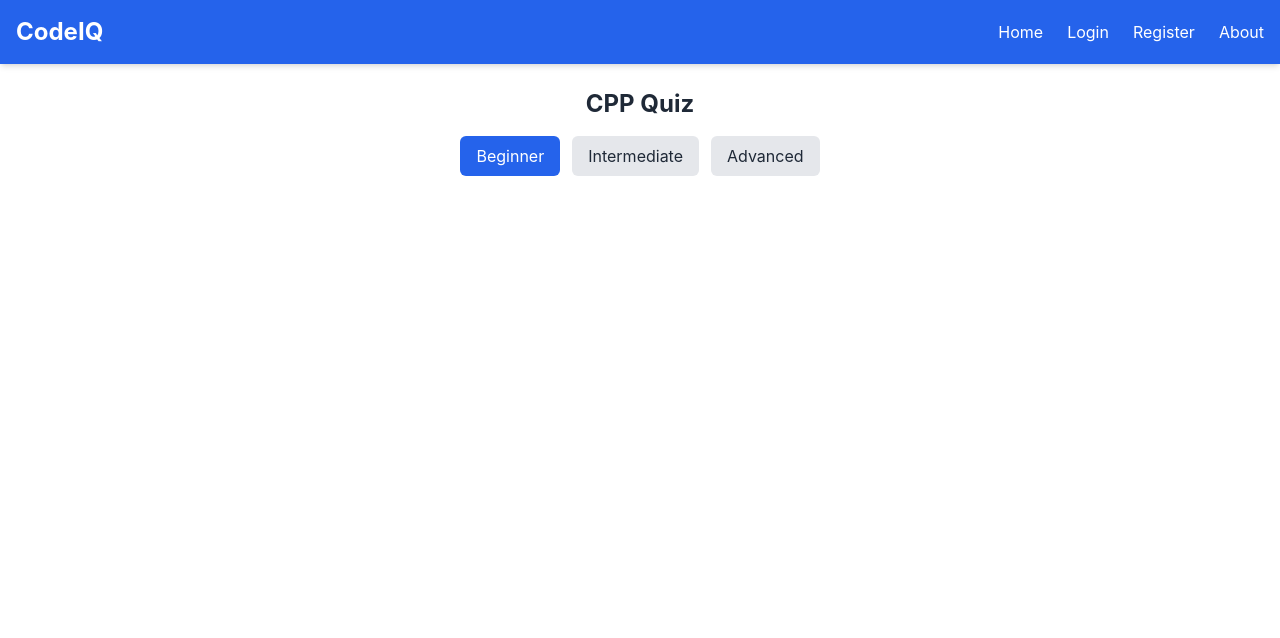
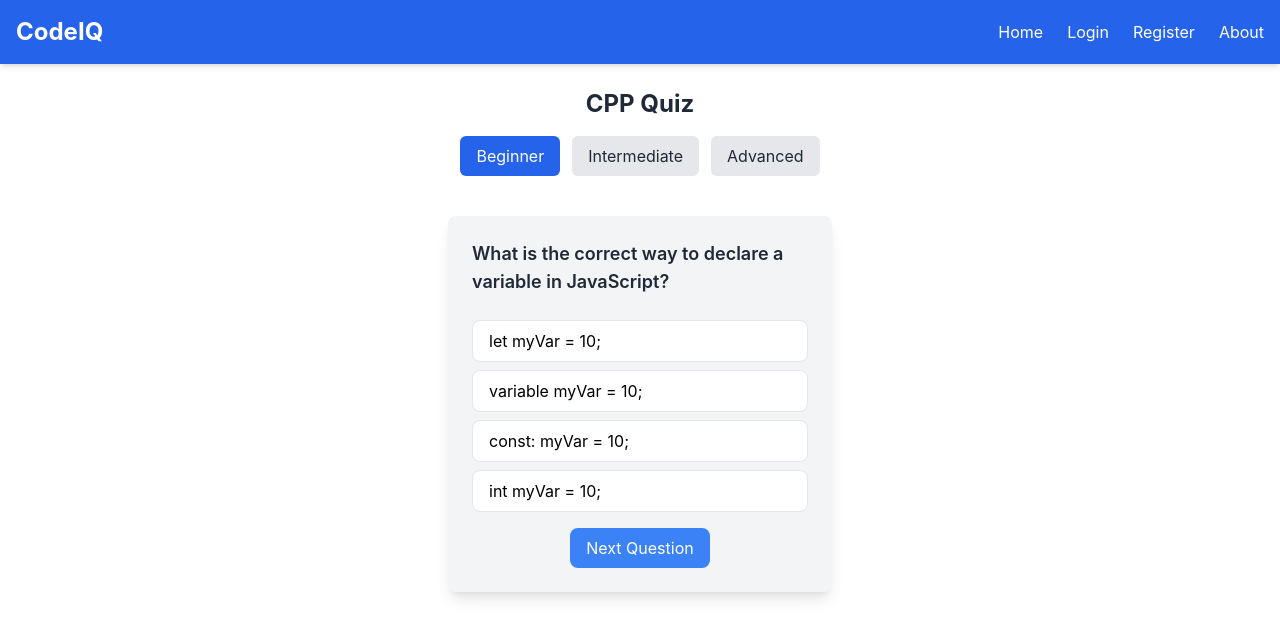
Before and after one commit to hardikpatel2906/CodeIQ, a React (Vite) app: page /quiz/cpp in a window 1280 px wide. Shown: the top 638 px of the page. Built offline with nearby package versions, Linux system fonts and the light colour scheme.

Commit message:
Create Flash card component

```diff
--- /dev/null
+++ b/src/components/FlashCard.tsx
@@ -0,0 +1,85 @@
+import React, { useState } from "react";
+
+interface Question {
+  question: string;
+  options: string[];
+  correctAnswer: string;
+}
+
+const questions: Question[] = [
+  {
+    question: "What is the correct way to declare a variable in JavaScript?",
+    options: ["let myVar = 10;", "variable myVar = 10;", "const: myVar = 10;", "int myVar = 10;"],
+    correctAnswer: "let myVar = 10;",
+  },
+  {
+    question: "Which keyword is used to define a function in JavaScript?",
+    options: ["define", "function", "fun", "def"],
+    correctAnswer: "function",
+  },
+  {
+    question: "Which method is used to remove the last element from an array?",
+    options: ["removeLast()", "pop()", "deleteLast()", "shift()"],
+    correctAnswer: "pop()",
+  },
+];
+
+const FlashCard: React.FC = () => {
+  const [currentQuestion, setCurrentQuestion] = useState(0);
+  const [selectedAnswer, setSelectedAnswer] = useState<string | null>(null);
+  const [isAnswered, setIsAnswered] = useState(false);
+
+  const handleAnswerClick = (answer: string) => {
+    setSelectedAnswer(answer);
+    setIsAnswered(true);
+  };
+
+  const handleNextQuestion = () => {
+    if (currentQuestion < questions.length - 1) {
+      setCurrentQuestion(currentQuestion + 1);
+      setSelectedAnswer(null);
+      setIsAnswered(false);
+    } else {
+      alert("Quiz completed! Restarting...");
+      setCurrentQuestion(0);
+      setSelectedAnswer(null);
+      setIsAnswered(false);
+    }
+  };
+
+  return (
+    <div className="flex flex-col items-center justify-center p-6 bg-gray-100 rounded-lg shadow-lg w-96 mx-auto mt-10">
+      <h2 className="text-lg font-semibold text-gray-800">{questions[currentQuestion].question}</h2>
+
+      <div className="mt-4 w-full">
+        {questions[currentQuestion].options.map((option, index) => (
+          <button
+            key={index}
+            onClick={() => handleAnswerClick(option)}
+            className={`block w-full px-4 py-2 mt-2 text-left rounded-lg border text-black
+                ${isAnswered ? (option === questions[currentQuestion].correctAnswer ? "bg-green-200" : "bg-red-200") : "bg-white"}
+                hover:bg-gray-200`}
+            disabled={isAnswered}
+          >
+            {option}
+          </button>
+        ))}
+      </div>
+
+      {isAnswered && (
+        <p className={`mt-4 text-lg font-bold ${selectedAnswer === questions[currentQuestion].correctAnswer ? "text-green-600" : "text-red-600"}`}>
+          {selectedAnswer === questions[currentQuestion].correctAnswer ? "Correct!" : "Wrong Answer!"}
+        </p>
+      )}
+
+      <button
+        onClick={handleNextQuestion}
+        className="mt-4 px-4 py-2 bg-blue-500 text-white rounded-lg hover:bg-blue-600"
+      >
+        Next Question
+      </button>
+    </div>
+  );
+};
+
+export default FlashCard;
--- a/src/pages/Home.tsx
+++ b/src/pages/Home.tsx
@@ -1,3 +1,4 @@
+import { useState } from "react";
 import { Link } from "react-router-dom";
 
 const languages = [
@@ -13,15 +14,32 @@ const languages = [
 ];
 
 const Home: React.FC = () => {
+    const [searchQuery, setSearchQuery] = useState("");
+
+    /** Filter Language based on search query */
+    const filteredLanguages = languages.filter((language) =>
+        language.name.toLowerCase().includes(searchQuery.toLowerCase())
+      );
+
     return (
         <div className="min-h-screen bg-gray-100 flex flex-col items-center p-6">
             <h1 className="text-3xl font-bold text-gray-800 mb-6">Kickstart Your Coding Journey 🚀</h1>
+            {/* Search Bar */}
+            <div className="mb-6">
+                <input
+                    type="text"
+                    placeholder="Search for a language..."
+                    className="w-full p-3 border border-gray-300 bg-white text-black rounded-full"
+                    value={searchQuery}
+                    onChange={(e) => setSearchQuery(e.target.value)}
+                />
+            </div>
             <p className="text-lg text-gray-600 mb-8">
                 Select a programming language to start answering quick questions!
             </p>
 
             <div className="grid grid-cols-1 sm:grid-cols-2 md:grid-cols-3 gap-6">
-                {languages.map((lang) => (
+            {filteredLanguages.map((lang, index) => (
                     <Link
                         key={lang.slug}
                         to={`/quiz/${lang.slug}`}
--- a/src/pages/Login.tsx
+++ b/src/pages/Login.tsx
@@ -13,7 +13,7 @@ const Login: React.FC = () => {
     return (
         <div className="flex min-h-screen items-center justify-center bg-gray-100">
             <div className="w-full max-w-md bg-white p-8 shadow-md rounded-lg">
-                <h2 className="text-2xl font-bold text-center">Login</h2>
+                <h2 className="text-2xl font-bold text-center text-black">Login</h2>
                 <form onSubmit={handleSubmit} className="mt-4">
                     <input
                         type="email"
--- a/src/pages/QuizPage.tsx
+++ b/src/pages/QuizPage.tsx
@@ -1,5 +1,6 @@
 import { useParams } from "react-router-dom";
 import { useState } from "react";
+import FlashCard from "../components/FlashCard";
 // import { questions } from "../data/questions";
 
 const QuizPage: React.FC = () => {
@@ -51,6 +52,7 @@ const QuizPage: React.FC = () => {
           </div>
         ))}
       </div> */}
+            <FlashCard />
         </div>
     );
 };
--- a/src/pages/Register.tsx
+++ b/src/pages/Register.tsx
@@ -2,6 +2,7 @@ import { useState } from "react";
 import { Link } from "react-router-dom";
 
 const Register: React.FC = () => {
+  const [fullName, setFullName] = useState("");
   const [email, setEmail] = useState("");
   const [password, setPassword] = useState("");
   const [confirmPassword, setConfirmPassword] = useState("");
@@ -18,8 +19,16 @@ const Register: React.FC = () => {
   return (
     <div className="flex min-h-screen items-center justify-center bg-gray-100">
       <div className="w-full max-w-md bg-white p-8 shadow-md rounded-lg">
-        <h2 className="text-2xl font-bold text-center">Register</h2>
+        <h2 className="text-2xl font-bold text-center text-black">Register</h2>
         <form onSubmit={handleSubmit} className="mt-4">
+        <input
+            type="fullName"
+            placeholder="Full Name"
+            value={fullName}
+            onChange={(e) => setFullName(e.target.value)}
+            className="w-full p-2 mb-3 border rounded-md bg-white"
+            required
+          />
           <input
             type="email"
             placeholder="Email"
```
